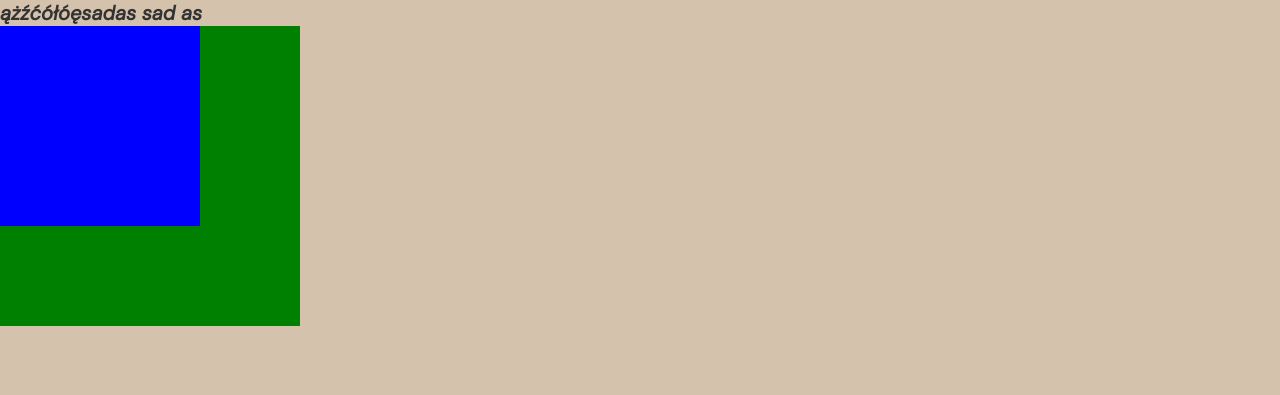
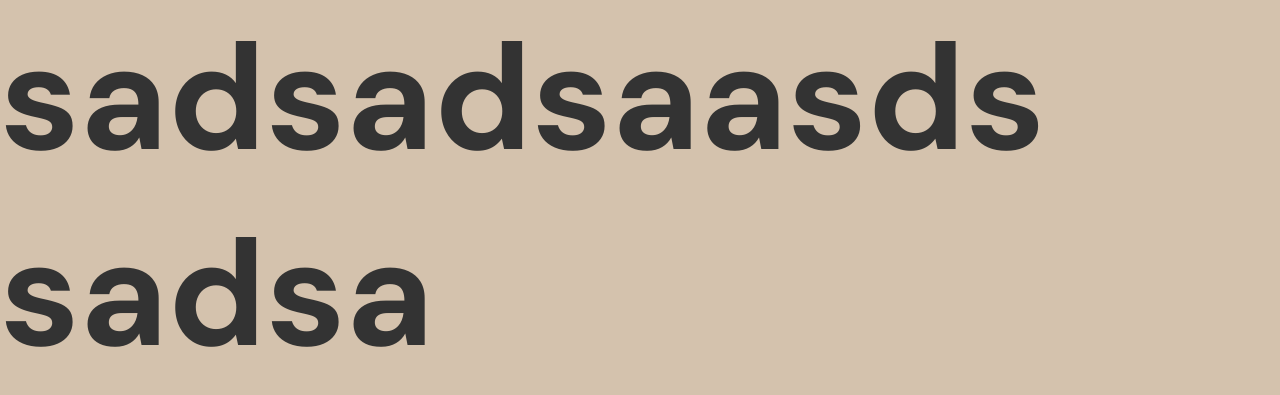
Before and after one commit to artur80dec/english-course, a website: page index.html in a window 1280 px wide. Drawn offline with Linux system fonts and the light colour scheme.

Commit message:
start creating this web

```diff
--- a/index.html
+++ b/index.html
@@ -10,32 +10,47 @@
       font-family: 'DMSans';
       src: url('./src/fonts/DMSans-Regular.woff2') format('woff2'),
       url('./src/fonts/DMSans-Regular.woff') format('woff');
-      font-weight: normal;
-      font-style: normal;
+      font-display: swap;
     }
     @font-face {
       font-family: 'DMSans-Bold';
       src: url('./src/fonts/DMSans-Bold.woff2') format('woff2'),
       url('./src/fonts/DMSans-Bold.woff') format('woff');
+      font-display: swap;
     }
     @font-face {
       font-family: 'DMSans-Italic';
       src: url('./src/fonts/DMSans-Italic.woff2') format('woff2'),
       url('./src/fonts/DMSans-Italic.woff') format('woff');
+      font-display: swap;
     }
-
-
-
+    @font-face {
+      font-family: 'FiraSans';
+      src: url('./src/fonts/FiraSans-Regular.woff2') format('woff2'),
+      url('./src/fonts/FiraSans-Regular.woff') format('woff');
+      font-display: swap;
+    }
+    @font-face {
+      font-family: 'FiraSans-Bold';
+      src: url('./src/fonts/FiraSans-Bold.woff2') format('woff2'),
+      url('./src/fonts/FiraSans-Bold.woff') format('woff');
+      font-display: swap;
+    }
+    @font-face {
+      font-family: 'FiraSans-Italic';
+      src: url('./src/fonts/FiraSans-Italic.woff2') format('woff2'),
+      url('./src/fonts/FiraSans-Italic.woff') format('woff');
+      font-display: swap;
+    }
   </style>
 </head>
 <body>
 
 
-  <h1>ążźćółóęsadas sad as</h1>
-  <div class="marian">
-    <div class="roman"></div>
 
-  </div>
+  sadsadsaasds
+  sadsa
+
 
 
   <script src="./dist/js/script.min.js"></script>
--- a/src/sass/main.scss
+++ b/src/sass/main.scss
@@ -17,7 +17,8 @@ html {
 body {
   background-color: c.$first;
   color: c.$black;
-  font-family: 'DMSans-Italic';
+  font-family: 'DMSans-Bold';
+  font-size: 15rem;
 }
 .roman {
   font-family: sans-serif;
```
Also changed, not shown: dist/css/main.min.css, 1 other file.
